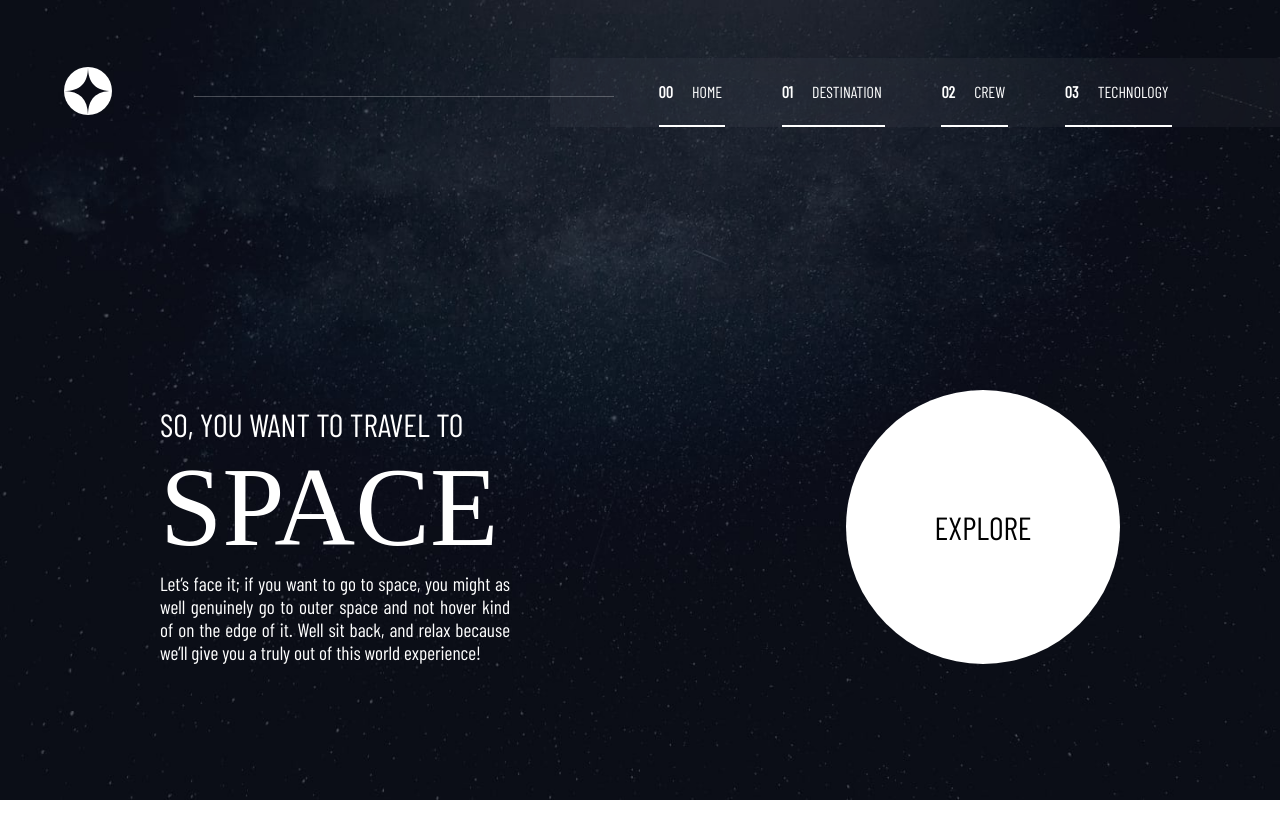
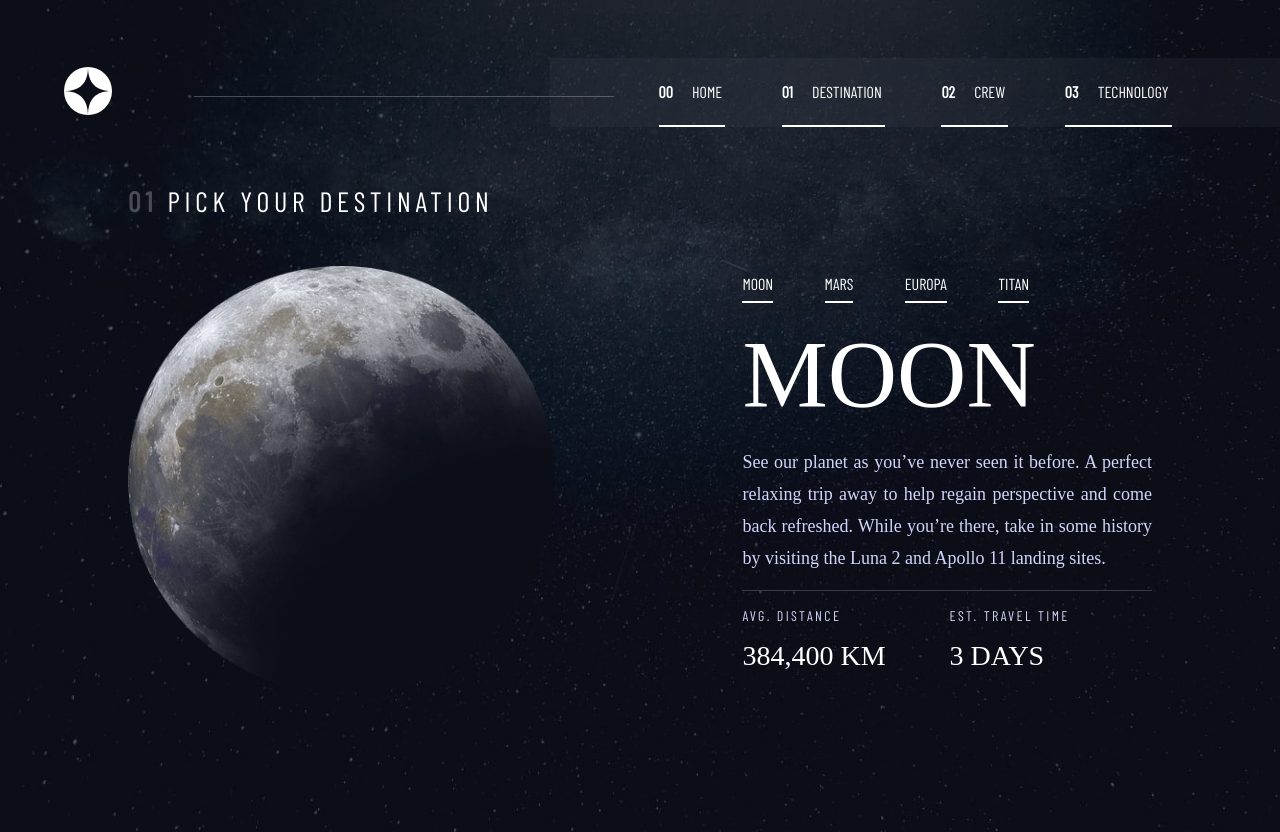
Before and after one commit to ifeoluwah21/Space-Travel-Tourism-Website, a plain HTML site: page html/destination/destination-a.html in a window 1280 px wide. Before the commit the page ends 800 px from the top, so only its background shows below. Drawn offline with nearby package versions, Linux system fonts and the light colour scheme; a web font is replaced by a local one.

Commit message:
destination page a

```diff
--- a/css/style.css
+++ b/css/style.css
@@ -7,11 +7,15 @@
 body {
   width: 100%;
   height: 100%;
-  background-image: url("../assets/destination/background-destination-desktop.jpg");
+
   background-repeat: no-repeat;
   background-size: cover;
   font-family: "Barlow Condensed", sans-serif;
   color: #ffffff;
+}
+
+body#home-body {
+  background-image: url("../assets/home/background-home-desktop.jpg");
 }
 
 header {
@@ -37,34 +41,34 @@ div.horizontal-line {
   z-index: 2;
 }
 
-nav {
+nav.nav-all {
   width: 60%;
   background-color: rgba(255, 255, 255, 0.04);
   backdrop-filter: blur(81.5485px);
 }
 
-ul {
+nav.nav-all > ul.all {
   display: flex;
   justify-content: space-around;
   align-items: center;
   padding: 0rem 5rem;
 }
 
-li {
+nav.nav-all > ul.all > li {
   height: 70%;
   padding: 1.5rem 0;
   list-style: none;
   border-bottom: 2px solid #fff;
 }
 
-a {
+nav.nav-all > ul.all > li > a {
   text-decoration: none;
   color: #ffffff;
   font-weight: 400;
   padding-right: 0.2rem;
 }
 
-a > span {
+nav.nav-all > ul.all > li > a > span {
   font-weight: 900;
   padding-right: 1rem;
 }
@@ -78,27 +82,27 @@ main {
   margin: 0 auto;
 }
 
-section {
+section.home-section {
   width: 350px;
 }
 
-section > h2 {
+section.home-section > h2 {
   font-size: 2rem;
   font-weight: 100;
 }
 
-section > h1 {
+section.home-section > h1 {
   font-size: 7rem;
   font-family: "Bellefair", serif;
   font-weight: 400;
 }
 
-section > p {
+section.home-section > p {
   font-size: 1.2rem;
   text-align: justify;
 }
 
-aside .round {
+aside .home-round {
   width: 274px;
   height: 274px;
   background: #ffffff;
@@ -106,7 +110,7 @@ aside .round {
   position: relative;
 }
 
-.round p {
+.home-round p {
   position: absolute;
   top: 50%;
   left: 50%;
@@ -114,3 +118,152 @@ aside .round {
   transform: translate(-50%, -50%);
   font-size: 2rem;
 }
+
+/*STYLING FOR DESTINATION PAGE*/
+
+body#destination-body {
+  background-image: url("../assets/destination/background-destination-desktop.jpg");
+  height: 100vh;
+}
+
+main#destination-main {
+  display: flex;
+  justify-content: start;
+  width: 80vw;
+  height: auto;
+  margin: 0 auto;
+  flex-flow: column nowrap;
+  align-items: flex-start;
+}
+
+main#destination-main > h1 {
+  margin-bottom: 3rem;
+  font-family: "Barlow Condensed";
+  font-style: normal;
+  font-weight: 400;
+  font-size: 28px;
+  line-height: 34px;
+  letter-spacing: 4.725px;
+  text-transform: uppercase;
+  color: #ffffff;
+}
+
+main#destination-main > h1 > span {
+  font-family: "Barlow Condensed";
+  font-style: normal;
+  font-weight: 700;
+  font-size: 28px;
+  line-height: 34px;
+  letter-spacing: 4.725px;
+  color: #ffffff;
+  mix-blend-mode: normal;
+  opacity: 0.25;
+}
+
+nav.nav-destination {
+  width: 70%;
+  background-color: rgba(255, 255, 255, 0);
+}
+
+nav.nav-destination > ul {
+  display: flex;
+  justify-content: space-between;
+  align-items: center;
+}
+
+nav.nav-destination > ul > li {
+  height: 70%;
+  padding: 0.5rem 0;
+  list-style: none;
+  border-bottom: 2px solid #fff;
+}
+
+nav.nav-destination > ul > li > a {
+  text-decoration: none;
+  color: #ffffff;
+  font-weight: 400;
+  padding-right: 0.2rem;
+  font-family: "Barlow Condensed", sans-serif;
+}
+
+.hero-img {
+  width: 427px;
+  height: 427px;
+}
+
+.hero-img > img {
+  width: 100%;
+  height: 100%;
+}
+
+aside.destination-aside {
+  display: flex;
+  flex-flow: row nowrap;
+  width: 100%;
+  justify-content: space-between;
+}
+
+.footer {
+  display: flex;
+  flex-flow: row nowrap;
+  justify-content: flex-start;
+  margin-top: 1rem;
+  padding-top: 1rem;
+  border-top: 1px solid #383b4b;
+}
+
+.time-section,
+.distance-section {
+  display: flex;
+  flex-flow: column nowrap;
+}
+
+.time-section {
+  margin-left: 4rem;
+}
+
+.time-section > .time-header > p,
+.distance-section > .distance-header > p {
+  font-family: "Barlow Condensed";
+  font-style: normal;
+  font-weight: 400;
+  font-size: 14px;
+  line-height: 17px;
+  letter-spacing: 2.3625px;
+  text-transform: uppercase;
+
+  color: #d0d6f9;
+}
+
+.distance-section > .distance-value > p,
+.time-section > .time-value > p {
+  font-family: "Bellefair";
+  font-style: normal;
+  font-weight: 400;
+  font-size: 28px;
+  line-height: 32px;
+  margin-top: 1rem;
+  text-transform: uppercase;
+  color: #ffffff;
+}
+
+section.destination-section {
+  width: 40%;
+}
+
+section.destination-section > h1 {
+  font-size: 6rem;
+  margin: 1rem 0;
+  font-family: "Bellefair", serif;
+  font-weight: 400;
+}
+
+section.destination-section > article {
+  text-align: justify;
+  font-family: "Barlow";
+  font-style: normal;
+  font-weight: 400;
+  font-size: 18px;
+  line-height: 32px;
+  color: #d0d6f9;
+}
--- a/html/destination/destination-a.html
+++ b/html/destination/destination-a.html
@@ -9,7 +9,7 @@
     <link href="https://fonts.googleapis.com/css2?family=Barlow+Condensed&family=Bellefair&display=swap" rel="stylesheet">
     <title>Frontend Mentor | Space tourism website</title>
 </head>
-<body>
+<body id="destination-body">
     <header>
         <div class="logo">
             <svg xmlns="http://www.w3.org/2000/svg" width="48" height="48">
@@ -19,29 +19,49 @@
             </svg>
         </div>
         <div class="horizontal-line"></div>
-        <nav>
-            <ul>
-                <li><a href="../../index.html"><span>00</span> HOME</a></li>
-                <li><a href="#"><span>01</span> DESTINATION</a></li>
+        <nav class="nav-all">
+            <ul class="all">
+                <li><a href="#"><span>00</span> HOME</a></li>
+                <li><a href="./html/destination/destination-a.html"><span>01</span> DESTINATION</a></li>
                 <li><a href="#"><span>02</span> CREW</a></li>
                 <li><a href="#"><span>03</span> TECHNOLOGY</a></li>
             </ul>
         </nav>
     </header>
-    <main>
-        <section>
-            <h2>SO, YOU WANT TO TRAVEL TO</h2>
-            <h1>SPACE</h1>
-            <p>
-                Let’s face it; if you want to go to space, you might as well genuinely go to
-                outer space and not hover kind of on the edge of it. Well sit back, and relax
-                because we’ll give you a truly out of this world experience!
-            </p>
-        </section>
-        <aside>
-            <div class="round">
-                <p>EXPLORE</p>
+    <main id="destination-main">
+        <h1><span>01</span> PICK YOUR DESTINATION</h1>
+        <aside class="destination-aside">
+            <div class="hero-img">
+            <img src="../../assets/destination/image-moon.png" alt="MOON IMAGE">
             </div>
+            <section class="destination-section">
+            <nav class="nav-destination">
+                <ul>
+                    <li>MOON</li>
+                    <li>MARS</li>
+                    <li>EUROPA</li>
+                    <li>TITAN</li>
+                </ul>
+            </nav>
+            <h1>MOON</h1>
+            <article>
+                See our planet as you’ve never seen it before.
+                 A perfect relaxing trip away to help regain
+                 perspective and come back refreshed. While you’re
+                 there, take in some history by visiting the Luna
+                  2 and Apollo 11 landing sites.
+            </article>
+            <div class="footer">
+                <div class="distance-section">
+                    <div class="distance-header"><p>AVG. DISTANCE</p></div>
+                    <div class="distance-value"><p>384,400 km</p></div>
+                </div>
+                <div class="time-section">
+                    <div class="time-header"><p>Est. TRAVEL TIME</p></div>
+                    <div class="time-value"><p>3 DAYS</p></div>
+                </div>
+            </div>
+            </section>
         </aside>
     </main>
 </body>
```
Also changed, not shown: index.html (+8 -8 lines).
